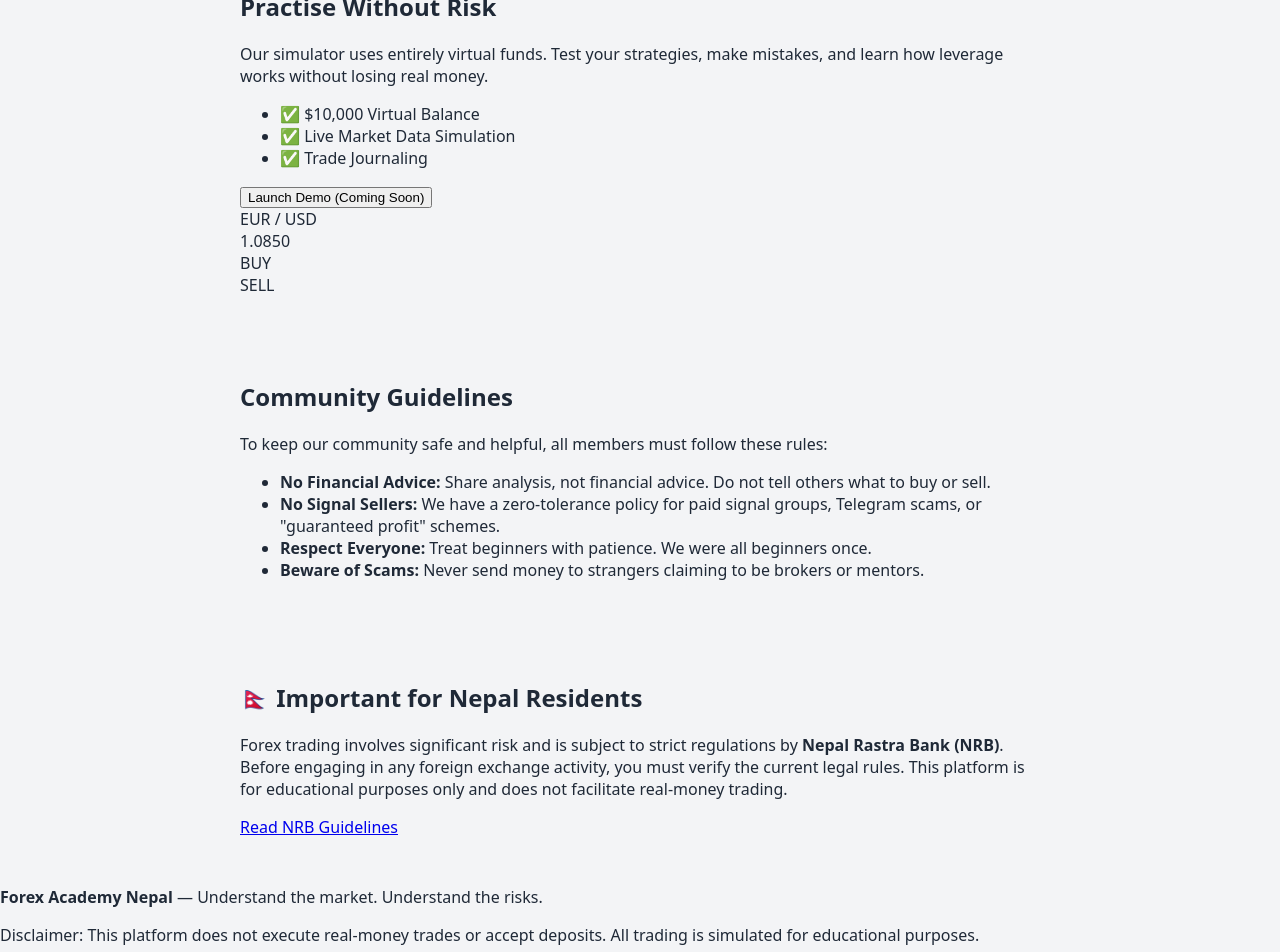
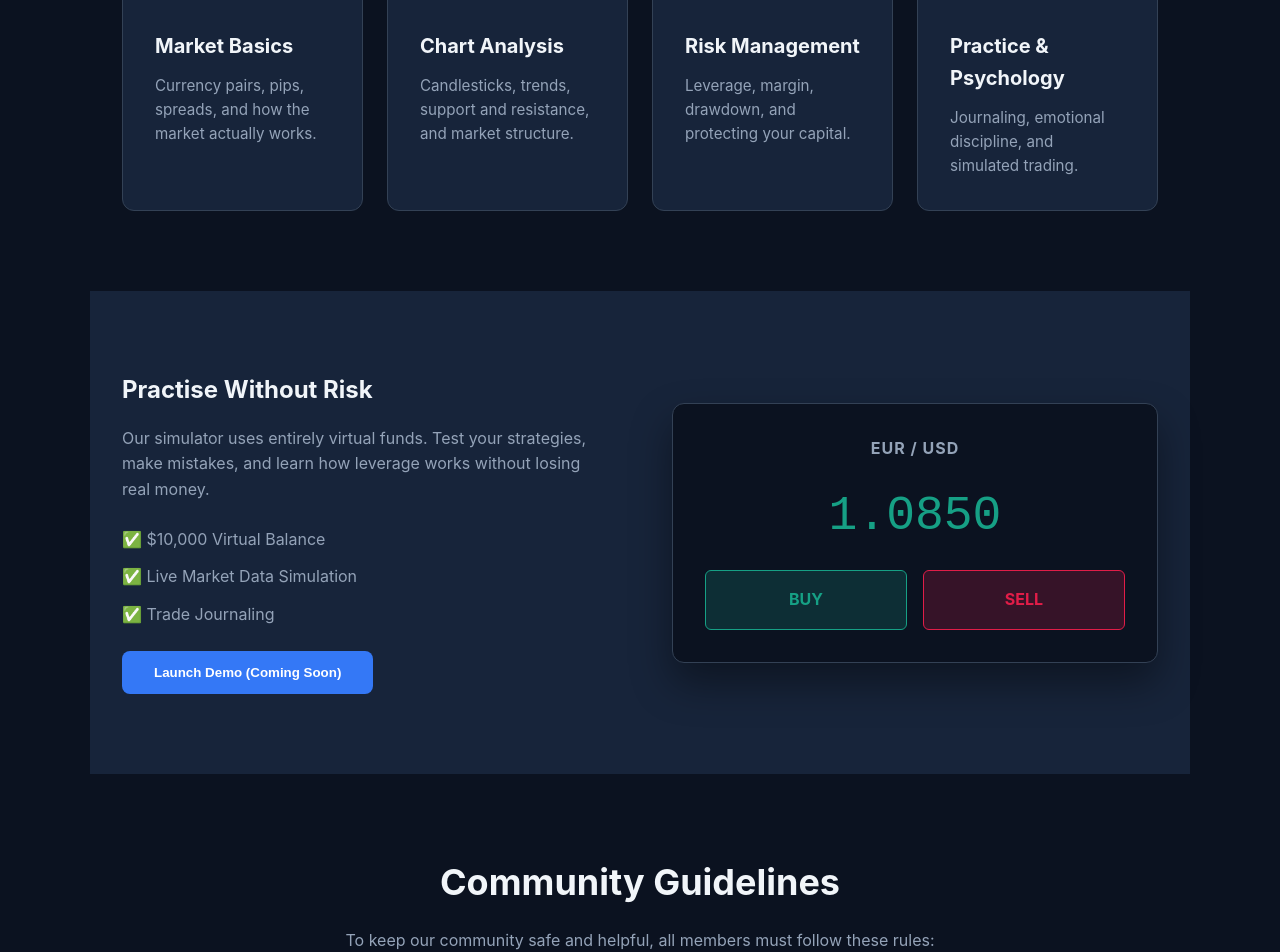
Before and after one commit to prabhatbhattarai-dev/forex-academy, a Next.js app: page /forex-academy/ in a window 1280 px wide. Shown: the part 900-1852 px from the top of the page. Built offline with nearby package versions, Linux system fonts and the light colour scheme.

Commit message:
Refactor globals.css with CSS variables and styles

```diff
--- a/app/globals.css
+++ b/app/globals.css
@@ -1,64 +1,94 @@
-body {
-  font-family: system-ui, -apple-system, sans-serif;
-  background-color: #f3f4f6;
-  margin: 0;
-  padding: 0;
-  color: #1f2937;
+:root {
+  --midnight: #0B1220;
+  --panel: #17243A;
+  --primary: #3478F6;
+  --primary-hover: #2563EB;
+  --success: #16A085;
+  --danger: #E11D48;
+  --warning: #E9A23B;
+  --text-main: #F1F5F9;
+  --text-muted: #94A3B8;
+  --border: #334155;
 }
 
-.container {
-  max-width: 800px;
-  margin: 0 auto;
-  padding: 2rem;
+* { box-sizing: border-box; margin: 0; padding: 0; }
+body {
+  font-family: 'Inter', system-ui, sans-serif;
+  background-color: var(--midnight);
+  color: var(--text-main);
+  line-height: 1.6;
 }
+a { text-decoration: none; }
 
-.dashboard-card {
-  background: white;
-  padding: 2rem;
-  border-radius: 12px;
-  box-shadow: 0 4px 6px -1px rgba(0, 0, 0, 0.1);
+/* Navbar */
+.navbar { background-color: var(--midnight); border-bottom: 1px solid var(--border); position: sticky; top: 0; z-index: 100; }
+.nav-container { max-width: 1100px; margin: 0 auto; padding: 1rem 2rem; display: flex; justify-content: space-between; align-items: center; }
+.logo { font-size: 1.25rem; font-weight: bold; color: white; display: flex; align-items: center; gap: 8px; }
+.nepal-text { color: var(--primary); }
+.nav-links { display: flex; gap: 2rem; align-items: center; }
+.nav-links a { color: var(--text-muted); font-weight: 500; transition: 0.2s; }
+.nav-links a:hover { color: var(--text-main); }
+.safety-link { color: var(--warning) !important; }
+.btn-nav { background: var(--primary); color: white !important; padding: 0.5rem 1.25rem; border-radius: 6px; }
+
+/* Hero */
+.hero { padding: 6rem 2rem; text-align: center; background: radial-gradient(circle at top, #17243A 0%, #0B1220 100%); }
+.hero-content { max-width: 800px; margin: 0 auto; }
+.badge { background: rgba(52, 120, 246, 0.1); color: var(--primary); padding: 0.4rem 1rem; border-radius: 20px; font-size: 0.875rem; font-weight: bold; display: inline-block; margin-bottom: 1.5rem; }
+.hero h1 { font-size: 3.5rem; line-height: 1.2; margin-bottom: 1.5rem; }
+.hero p { font-size: 1.25rem; color: var(--text-muted); margin-bottom: 2.5rem; }
+.hero-buttons { display: flex; gap: 1rem; justify-content: center; }
+.btn-primary { background: var(--primary); color: white; padding: 0.875rem 2rem; border-radius: 8px; font-weight: bold; border: none; cursor: pointer; transition: 0.2s; }
+.btn-primary:hover { background: var(--primary-hover); }
+.btn-secondary { background: transparent; color: white; padding: 0.875rem 2rem; border-radius: 8px; font-weight: bold; border: 1px solid var(--border); cursor: pointer; transition: 0.2s; }
+.btn-secondary:hover { background: var(--panel); }
+
+/* Sections */
+.section { padding: 5rem 2rem; }
+.container { max-width: 1100px; margin: 0 auto; }
+.bg-panel { background-color: var(--panel); }
+.section-title { text-align: center; font-size: 2.25rem; margin-bottom: 1rem; }
+.section-subtitle { text-align: center; color: var(--text-muted); margin-bottom: 3rem; }
+
+/* Roadmap Grid */
+.roadmap-grid { display: grid; grid-template-columns: repeat(auto-fit, minmax(240px, 1fr)); gap: 1.5rem; margin-top: 3rem; }
+.roadmap-card { background: var(--panel); padding: 2rem; border-radius: 12px; border: 1px solid var(--border); }
+.step-num { font-size: 2rem; font-weight: 900; color: var(--primary); opacity: 0.5; margin-bottom: 1rem; }
+.roadmap-card h3 { margin-bottom: 0.75rem; font-size: 1.25rem; }
+.roadmap-card p { color: var(--text-muted); font-size: 0.95rem; }
+
+/* Split Layout (Practice) */
+.split-layout { display: grid; grid-template-columns: 1fr 1fr; gap: 4rem; align-items: center; }
+.feature-list { list-style: none; margin: 1.5rem 0; }
+.feature-list li { margin-bottom: 0.75rem; color: var(--text-muted); }
+.text-muted { color: var(--text-muted); margin-top: 1rem; }
+
+/* Mock Dashboard */
+.mock-dashboard { background: var(--midnight); padding: 2rem; border-radius: 12px; border: 1px solid var(--border); text-align: center; box-shadow: 0 20px 40px rgba(0,0,0,0.4); }
+.mock-header { color: var(--text-muted); font-weight: bold; letter-spacing: 1px; }
+.mock-price { font-size: 3rem; font-family: monospace; color: var(--success); margin: 1rem 0; }
+.mock-buttons { display: flex; gap: 1rem; }
+.mock-btn { flex: 1; padding: 1rem; border-radius: 6px; font-weight: bold; color: white; }
+.mock-btn.buy { background: rgba(22, 160, 133, 0.2); border: 1px solid var(--success); color: var(--success); }
+.mock-btn.sell { background: rgba(225, 29, 72, 0.2); border: 1px solid var(--danger); color: var(--danger); }
+
+/* Guidelines */
+.guidelines-box { background: var(--panel); padding: 3rem; border-radius: 12px; border: 1px solid var(--border); max-width: 800px; margin: 0 auto; }
+.guidelines-box li { margin-bottom: 1.5rem; font-size: 1.05rem; color: var(--text-muted); }
+.guidelines-box strong { color: var(--text-main); }
+
+/* Safety Section */
+.safety-section { background: rgba(233, 162, 59, 0.1); border-top: 1px solid var(--warning); border-bottom: 1px solid var(--warning); text-align: center; }
+.safety-section h2 { color: var(--warning); margin-bottom: 1rem; }
+.safety-section p { max-width: 800px; margin: 0 auto 2rem auto; color: var(--text-main); }
+
+/* Footer */
+.footer { border-top: 1px solid var(--border); padding: 3rem 2rem; text-align: center; color: var(--text-muted); font-size: 0.875rem; }
+.footer-content { max-width: 800px; margin: 0 auto; }
+.disclaimer { margin-top: 1rem; font-size: 0.75rem; opacity: 0.7; }
+
+@media (max-width: 768px) {
+  .split-layout { grid-template-columns: 1fr; }
+  .hero h1 { font-size: 2.5rem; }
+  .nav-links { display: none; } /* In a real app, add a hamburger menu here */
 }
-
-.balance-box {
-  background-color: #dcfce7;
-  padding: 1.5rem;
-  border-radius: 8px;
-  margin-bottom: 1.5rem;
-  font-size: 1.25rem;
-}
-
-.price-box {
-  border: 1px solid #e5e7eb;
-  padding: 1.5rem;
-  border-radius: 8px;
-  margin-bottom: 1.5rem;
-  text-align: center;
-}
-
-.price-value {
-  font-size: 2.5rem;
-  font-weight: bold;
-  font-family: monospace;
-  margin: 0.5rem 0;
-}
-
-.button-group {
-  display: flex;
-  gap: 1rem;
-}
-
-.btn {
-  flex: 1;
-  padding: 1rem;
-  border: none;
-  border-radius: 8px;
-  font-size: 1rem;
-  font-weight: bold;
-  cursor: pointer;
-  color: white;
-  transition: opacity 0.2s;
-}
-
-.btn:hover { opacity: 0.8; }
-.btn-buy { background-color: #2563eb; }
-.btn-sell { background-color: #dc2626; }
```
